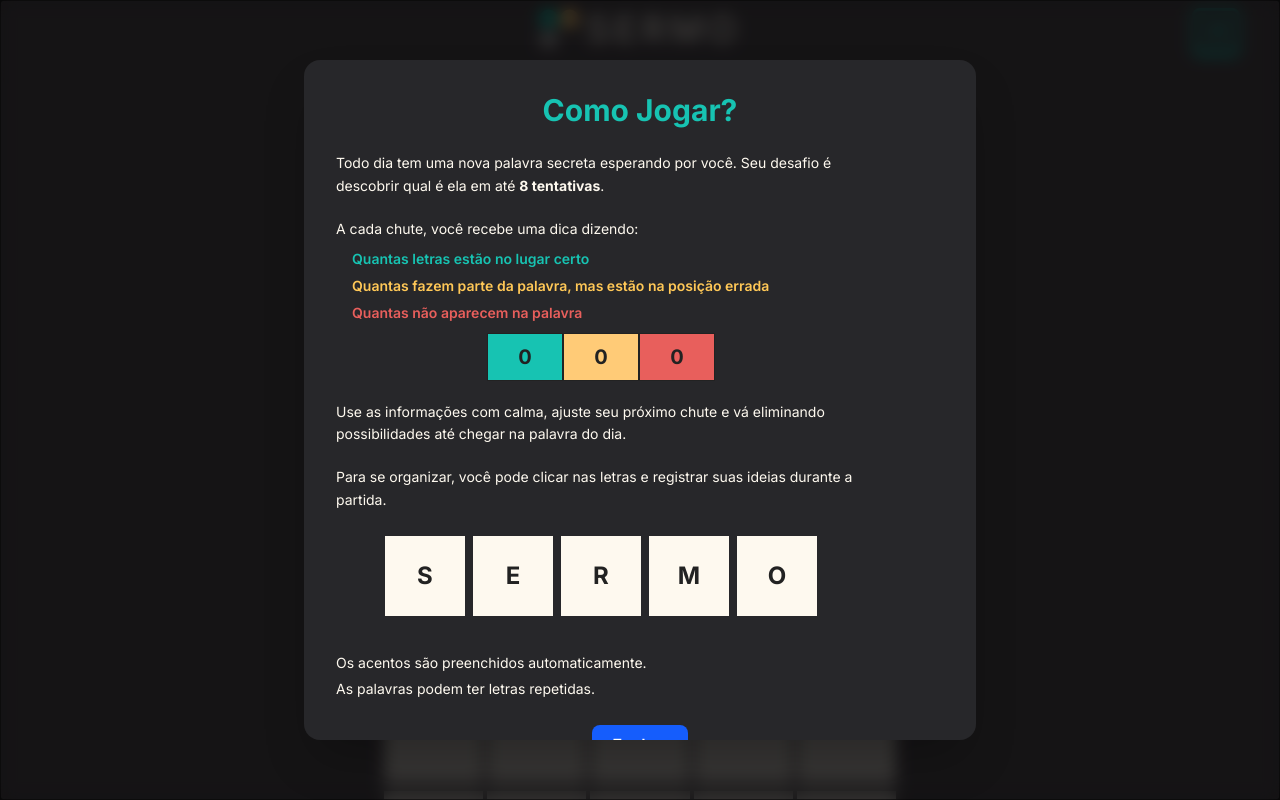
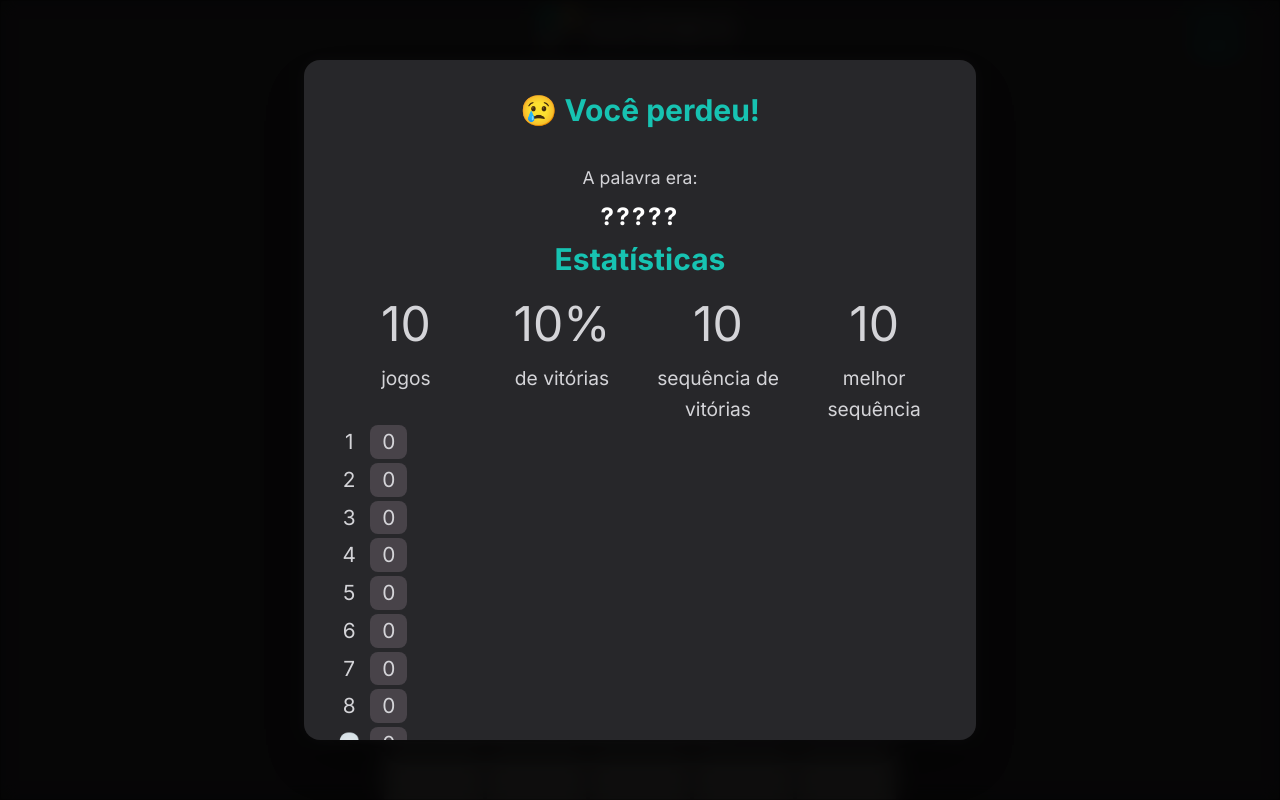
Before and after one commit to Devs-saas/sermo, a React (Vite) app: page / in a window 1280 px wide. Shown: the top 800 px of the page. Built offline with nearby package versions, Linux system fonts and the light colour scheme.

Commit message:
refactor: result modal

```diff
--- a/src/components/atoms/Modal.tsx
+++ b/src/components/atoms/Modal.tsx
@@ -73,7 +73,7 @@ export function Modal(props: ModalProps) {
           {attrs?.title}
         </h2>
         <div
-          className="flex flex-1 justify-center text-sm/relaxed text-[clamp(0.95rem, 1.5vw, 1.1rem)] max-w-[60ch] "
+          className="flex flex-1 justify-center text-sm/relaxed text-[clamp(0.95rem,1.5vw,1.1rem)]"
         >
           {attrs?.children}
         </div>
--- /dev/null
+++ b/src/components/atoms/StatsHistogram.tsx
@@ -0,0 +1,23 @@
+import clsx from "clsx";
+
+type StatsHistogramProps = {
+  label?: string
+  max?: number
+  value?: number
+};
+
+export function StatsHistogram({label = "", max = 0, value = 0}: StatsHistogramProps) {
+  const barLength = max > 0 ? `w-[${Math.round(((value / max) * 100))}%]` : "w-fit";
+  const barColor =  value > 0 ? "bg-[var(--brand-green)]" : 'bg-[var(--brand-dark)]'
+  return (
+    <div className="flex text-[clamp(0.95rem,5vw,1.3rem)]">
+      <p className="mr-2 w-[2ch]">{label}</p>
+      <div className={clsx(
+      `${barLength} ${barColor} px-3 text-[clamp(0.95rem,5vw,1.3rem)] rounded-lg text-end`
+      )}
+      >
+        {value}
+      </div>
+    </div>
+  )
+}
--- /dev/null
+++ b/src/components/molecules/ResultModal.tsx
@@ -0,0 +1,88 @@
+import { Modal, type ModalProps } from "../atoms/Modal";
+import { StatsHistogram } from "../atoms/StatsHistogram";
+
+type ResultModalProps = {
+  nAttempts: number
+  isWinner: boolean
+  answer: string
+  onClose: () => void
+};
+
+export function ResultModal(props: ResultModalProps) {
+  const {nAttempts, isWinner, answer, onClose} = props
+
+  // const playerStatistics = usePlayerStatistics();
+
+  const children = (
+    <div className="w-full text-zinc-300">
+      <div>
+      {isWinner ? (
+        <>
+          <p className="mt-3 ">
+            Parabéns, você acertou a palavra!
+            <br />
+            Com {nAttempts} tentativa{nAttempts === 1 ? "" : "s"}.
+          </p>
+        </>
+      ) : (
+        <>
+          <p className="mt-3 ">
+            A palavra era:
+          </p>
+          <p className="text-2xl text-white font-bold mt-2 tracking-widest">
+            {answer}
+          </p>
+        </>
+      )}
+      </div>
+
+      <div>
+        <h2 className="my-2 text-[var(--brand-green)] text-3xl font-bold">
+          Estatísticas
+        </h2>
+      </div>
+      <div className="flex w-full flex-row justify-between gap-2 text-[clamp(0.95rem,7vw,3rem)]">
+        <div className="flex flex-col w-[23%]">
+          10
+          <span className="text-[clamp(0.95rem,2vw,1.2rem)]">jogos</span>
+        </div>
+        <div className="flex flex-col w-[23%]">
+          10%
+          <span className="text-[clamp(0.95rem,2vw,1.2rem)]">de vitórias</span>
+        </div>
+        <div className="flex flex-col w-[23%]">
+          10
+          <span className="text-[clamp(0.95rem,2vw,1.2rem)]">sequência de vitórias</span>
+        </div>
+        <div className="flex flex-col w-[23%]">
+          10
+          <span className="text-[clamp(0.95rem,2vw,1.2rem)]">melhor sequência</span>
+        </div>
+      </div>
+
+      <div className="flex flex-col gap-1">
+        <StatsHistogram label="1"/>
+        <StatsHistogram label="2"/>
+        <StatsHistogram label="3"/>
+        <StatsHistogram label="4"/>
+        <StatsHistogram label="5"/>
+        <StatsHistogram label="6"/>
+        <StatsHistogram label="7"/>
+        <StatsHistogram label="8"/>
+        <StatsHistogram label="💀"/>
+      </div>
+    </div>
+  );
+
+  const modalProps: ModalProps = {
+    attrs: {
+      title: isWinner ? "🎉 Você venceu!" : "😢 Você perdeu!",
+      children: children
+    },
+    onClose
+  }
+
+  return (
+    <Modal {...modalProps}/>
+  );
+}
--- a/src/components/organisms/GameBoard.tsx
+++ b/src/components/organisms/GameBoard.tsx
@@ -2,9 +2,9 @@ import { GuessRow } from "../molecules/GuessRow"
 import { WordInput } from "../molecules/WordInput"
 import { LetterBox } from "../atoms/LetterBox"
 import { useGame } from "../../hooks/useGame"
-import { GameResult } from "./GameResult";
 import { useState } from "react";
 import { ToggleSwitch } from "../atoms/ToggleSwitch";
+import { ResultModal } from "../molecules/ResultModal";
 
 export function GameBoard() {
   const gameHook = useGame({maxAttempts: 8})
@@ -15,7 +15,6 @@ export function GameBoard() {
 
   return (
     <div className="flex flex-col w-[60vw] mx-auto md:max-w-lg gap-2">
-      <ToggleSwitch initialState={seeSolution} onCheckedChange={setSeeSolution}/>
 
       <div className="text-xs text-white/70">seeSolution: {String(seeSolution)}</div>
 
@@ -36,9 +35,9 @@ export function GameBoard() {
         </div>
       ))}
 
-      {(gameHook.isFinished && resultOpen) && (
-        <GameResult
-          n_attempts={gameHook.guesses.length}
+      {(gameHook.isFinished || true && resultOpen) && (
+        <ResultModal
+          nAttempts={gameHook.guesses.length}
           isWinner={gameHook.status === "won"}
           answer={gameHook.secret || "?????"}
           onClose={() => setResultOpen(false)}
```
